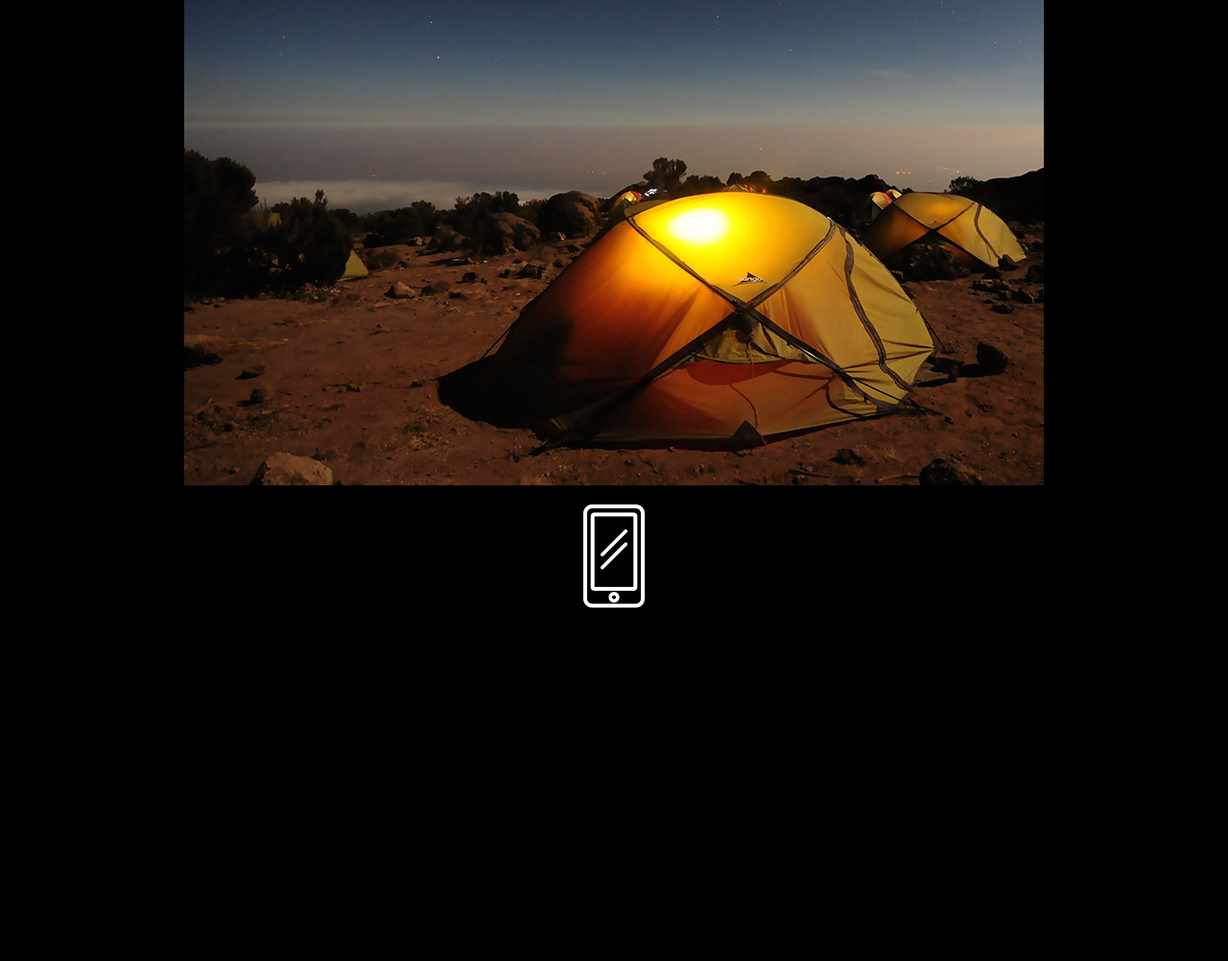
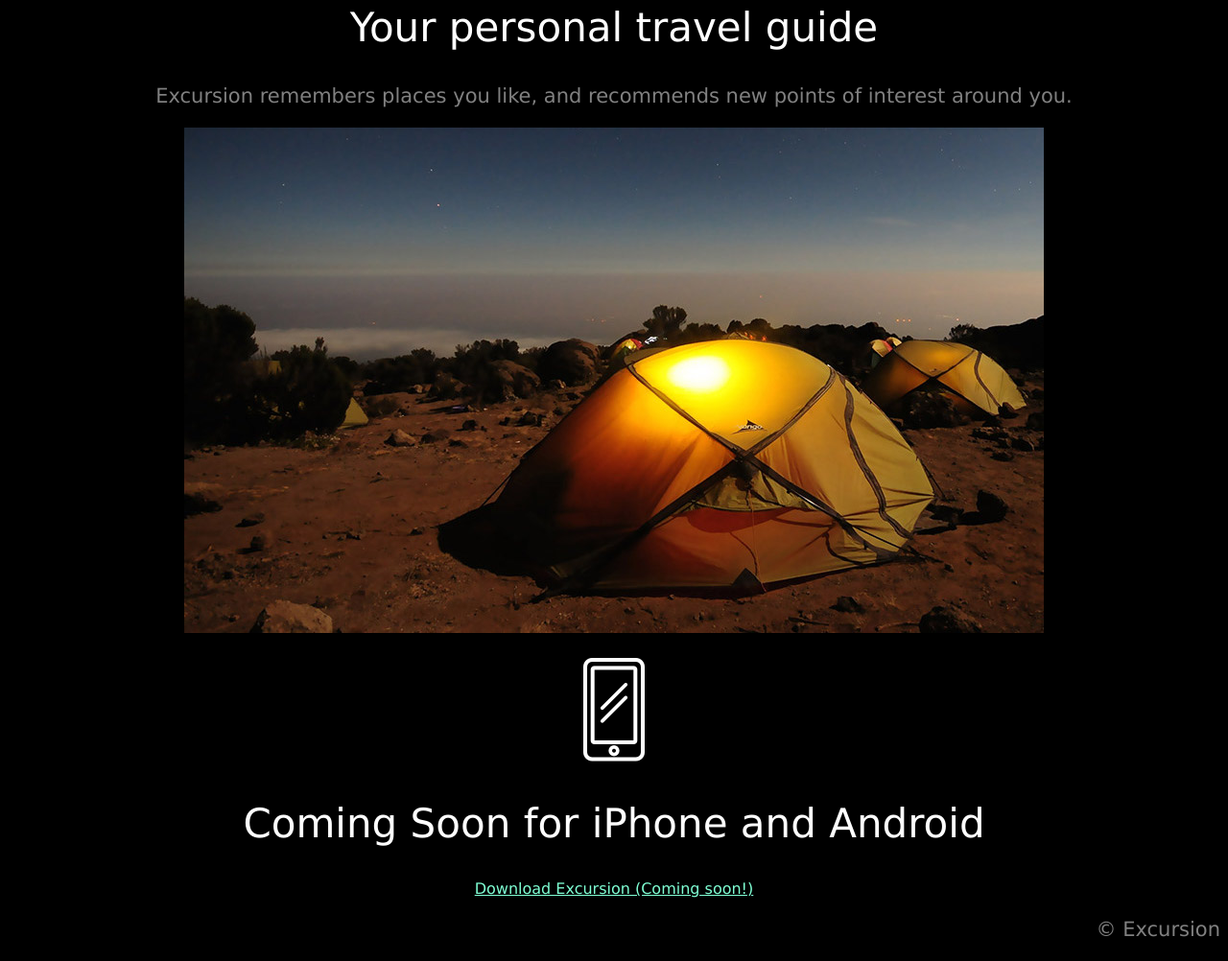
Before and after one commit to alanmdsan/excursion, a plain HTML site: page index.html in a window 1280 px wide. Shown: the part 351-1353 px from the top of the page at 96% size. Before the commit the page ends 1005 px from the top, so only its background shows below. Drawn offline with Linux system fonts and the light colour scheme.

Commit message:
Add last code

```diff
--- a/index.html
+++ b/index.html
@@ -7,12 +7,17 @@
   </head>
   <body>
     <h1>Discover hidden places in the world around you</h1>
+
     <a href="#">Download Excursion (Coming soon!)</a>
 
     <p>
       <video src="./resources/videos/excursion.mp4" autoplay loop>
       </video>
     </p>
+
+    <h2>Your personal travel guide</h2>
+
+    <p>Excursion remembers places you like, and recommends new points of interest around you.</p>
 
     <p>
       <img src="./resources/images/camp.jpg" alt="Camp" />
@@ -22,5 +27,13 @@
       <img src="./resources/images/phone.png" alt="Phone" />
     </p>
 
+    <h2>Coming Soon for iPhone and Android</h2>
+
+    <a href="#">Download Excursion (Coming soon!)</a>
+
+    <div class="footer">
+      <p>&copy; Excursion</p>
+    </div>
+
   </body>
 </html>
--- a/resources/css/style.css
+++ b/resources/css/style.css
@@ -11,7 +11,23 @@ h1 {
   text-align: center;
 }
 
+h2 {
+  font-weight: 300;
+  font-size: 42px;
+  color: white;
+  text-align: center;
+}
+
+p {
+  font-size: 21px;
+  color: gray;
+}
+
 a {
   color: Aquamarine;
   font-size: 16px;
 }
+
+div.footer {
+  text-align: right;
+}
```
